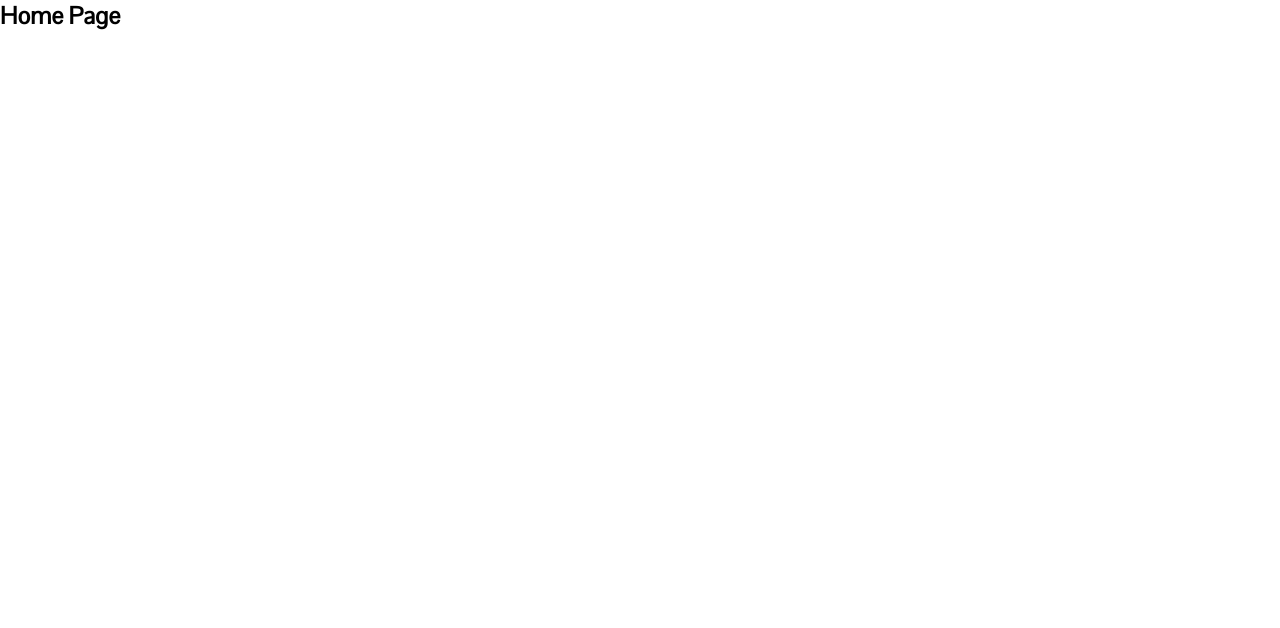
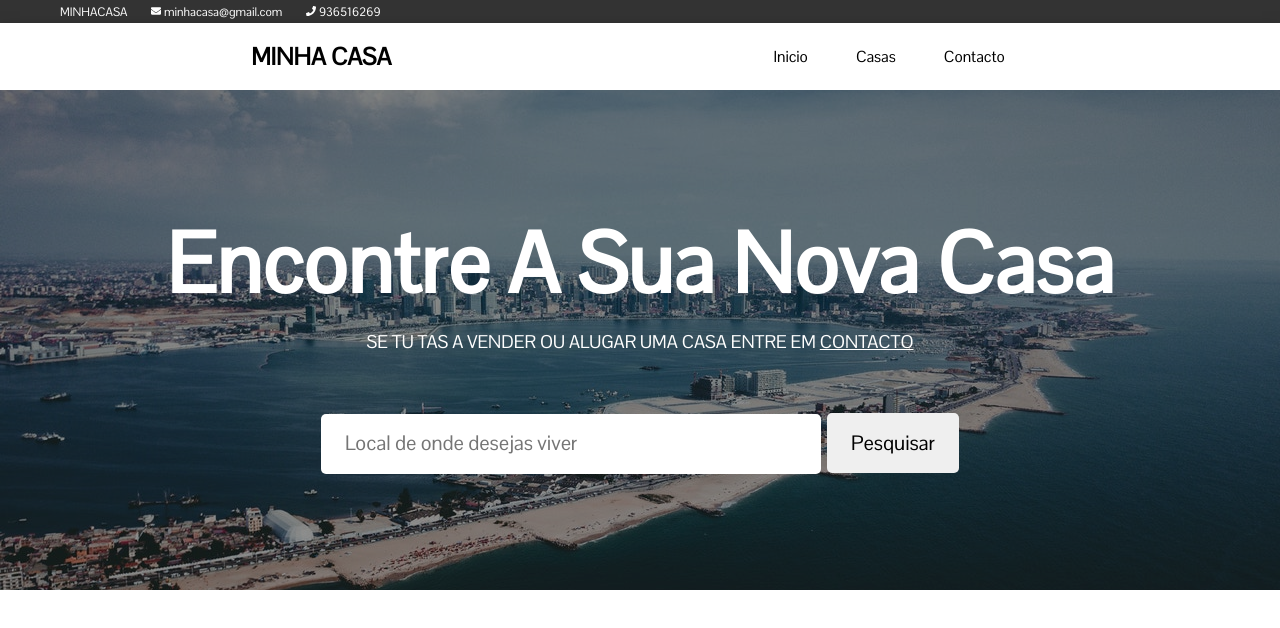
Before and after one commit to jeseias/minha-casa-frontend, a React (Create React App) app: page / in a window 1280 px wide. Shown: the top 628 px of the page. Built offline with nearby package versions, Linux system fonts and the light colour scheme; a web font is replaced by a local one.

Commit message:
Site homepages started

```diff
--- /dev/null
+++ b/src/components/Header/index.js
@@ -0,0 +1,42 @@
+import React from 'react';
+import { Link } from 'react-router-dom';
+
+import Luanda from './../../assets/images/luanda.jpg';
+
+import { FaEnvelope, FaPhone } from 'react-icons/fa';
+
+import { Container, Top, Navigator, Main } from './styles';
+
+export default () => {
+  return (
+    <Container>
+      <Top>
+        <p>MINHACASA</p>
+        <p><FaEnvelope size={10}/> minhacasa@gmail.com</p>
+        <p><FaPhone size={10}/> 936516269</p>
+      </Top>
+
+      <Navigator>
+        <div>
+          <h1>MINHA CASA</h1>
+        </div>
+        <nav>
+          <ul>
+            <Link to="/">Inicio</Link>
+            <Link to="/casas">Casas</Link>
+            <Link to="/contacto">Contacto</Link>
+          </ul>
+        </nav>
+      </Navigator>
+
+      <Main BG={Luanda}>
+        <h1>Encontre A Sua Nova Casa</h1>
+        <p>Se tu tas a vender ou alugar uma casa entre em <Link to="/contacto">CONTACTO</Link></p>
+        <div>
+          <input type="text" placeholder="Local de onde desejas viver" />
+          <button>Pesquisar</button>
+        </div>
+      </Main>
+    </Container>
+  )
+}
--- /dev/null
+++ b/src/components/Header/styles.js
@@ -0,0 +1,131 @@
+import styled from 'styled-components';
+
+export const Container = styled.div`
+
+`;
+
+export const Top = styled.div`
+  background: #333;
+  display: flex;
+  justify-content: flex-start;
+  align-items: center;
+  padding: .3rem 4rem;
+  color: #fff;
+
+  p {
+    margin: 0 1rem;
+  }
+`;
+
+export const Navigator = styled.div`
+  background: #fff;
+  box-shadow: 0 .5rem 1rem rgba(0,0,0, .5);
+  padding: 1.5rem 6rem;
+  display: flex;
+  justify-content: space-around;
+  align-items: center;
+
+  nav ul {
+    list-style: none;
+    margin: 0;
+
+    a:link, a:active, a:visited {
+      text-decoration: none;
+      color: #000;
+      font-size: 1.3rem;
+      padding: 1rem 2rem;
+      text-align: center;
+      transition: All ease-in-out .1s;
+
+      &:hover {
+        border-bottom: 2px solid #1117;
+        cursor: pointer;
+      }
+    }
+  }
+`;
+
+export const Main = styled.header`
+  background: ${props => `url(${props.BG})`};
+  background-size: cover;
+  background-position: center;
+  min-height: 500px;
+  display: flex;
+  align-items: center;
+  flex-direction: column;
+  position: relative;
+
+  &::before {
+    content: "";
+    position: absolute;
+    top: 0;
+    left: 0;
+    display: block;
+    background: #1117;
+    width: 100%;
+    height: 100%;
+    z-index: 1;
+  }
+
+  * {
+    z-index: 10;
+  }
+
+  h1 {
+    font-size: 7em;
+    color: #fff;
+    margin: 10rem auto 0 auto;
+  }
+
+  p {
+    text-transform: uppercase;
+    color: #fff;
+    font-size: 1.5rem;
+    margin: 1rem auto 5rem auto;
+
+    a:link, a:active, a:visited {
+      color: #fff;
+
+      &:hover {
+        border-bottom: 2px solid #1117;
+        cursor: pointer;
+        text-decoration: none;
+      }
+    }
+  }
+
+  div {
+    input {
+      background: #fff;
+      width: 500px;
+      border-radius: 5px;
+      border: none;
+      height: 60px;
+      padding: .5rem 2rem;
+      font-size: 1.7rem;
+      outline: none;
+      border-bottom: 2px solid transparent;
+      transition: All ease-in-out .3s;
+
+      &:focus {
+        border-color: orange;
+      }
+    }
+
+    button {
+      height: 60px;
+      border: none;
+      border-radius: 5px;
+      padding: .5rem 2rem;
+      margin-left: .5rem;
+      font-size: 1.7rem;
+      transition: All ease-in-out .3s;
+
+      &:hover {
+        background: orange;
+        color: #fff;
+        cursor: pointer;
+      }
+    }
+  }
+`;
--- a/src/layouts/Admin/Main/index.js
+++ b/src/layouts/Admin/Main/index.js
@@ -114,7 +114,7 @@ export default () => {
           />
         </div>
         <div className="allImages">
-          {previews.map(img => <Preview BG={img} classname="image" />)}
+          {previews.map(img => <Preview BG={img} key={img._id} classname="image" />)}
         </div>
         <div className="inputs">
           <input
--- /dev/null
+++ b/src/layouts/Homepage/index.js
@@ -0,0 +1,13 @@
+import React from 'react';
+
+import Header from './../../components/Header';
+
+import { Container } from './styles';
+
+export default () => {
+  return (
+    <Container>
+      <Header />
+    </Container>
+  )
+}
--- /dev/null
+++ b/src/layouts/Homepage/styles.js
@@ -0,0 +1,5 @@
+import styled from 'styled-components';
+
+export const Container = styled.div`
+
+`;
--- a/src/pages/Homepage/index.js
+++ b/src/pages/Homepage/index.js
@@ -1,8 +1,13 @@
 import React from 'react';
+import { Switch, Route } from 'react-router-dom';
+
+import Homepage from './../../layouts/Homepage';
 
 import { Container } from './styles';
 
 export default () =>
   <Container>
-    <h1>Home Page</h1>
+    <Switch>
+      <Route exact path="/" component={Homepage} />
+    </Switch>
   </Container>
```
Also changed, not shown: src/assets/images/luanda.jpg (added).
